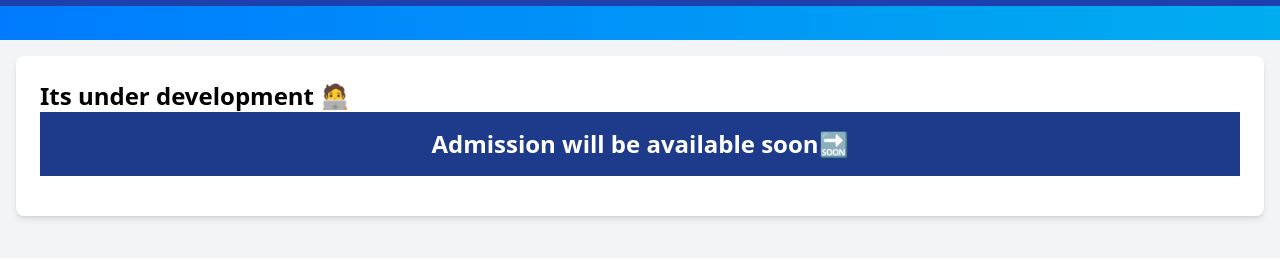
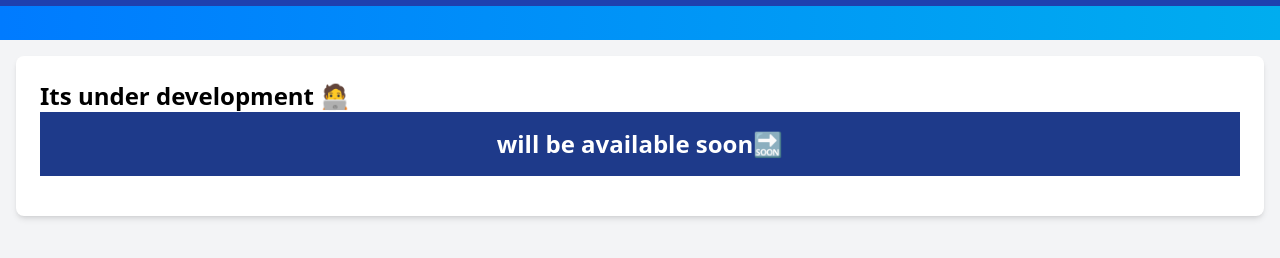
Before and after one commit to GOHANX916/Xzzz, a plain HTML site: page fix.html in a window 1280 px wide. Shown: the part 78-336 px from the top of the page. Drawn offline with nearby package versions, Linux system fonts and the light colour scheme.

Commit message:
Add files via upload

```diff
--- a/fix.html
+++ b/fix.html
@@ -245,7 +245,7 @@
   <footer class="bg-blue-900 text-white p-4">
    <div class="container mx-auto text-center">
     <p>
-     Admission will be available soon🔜
+      will be available soon🔜
 
     </p>
    </div>
```
